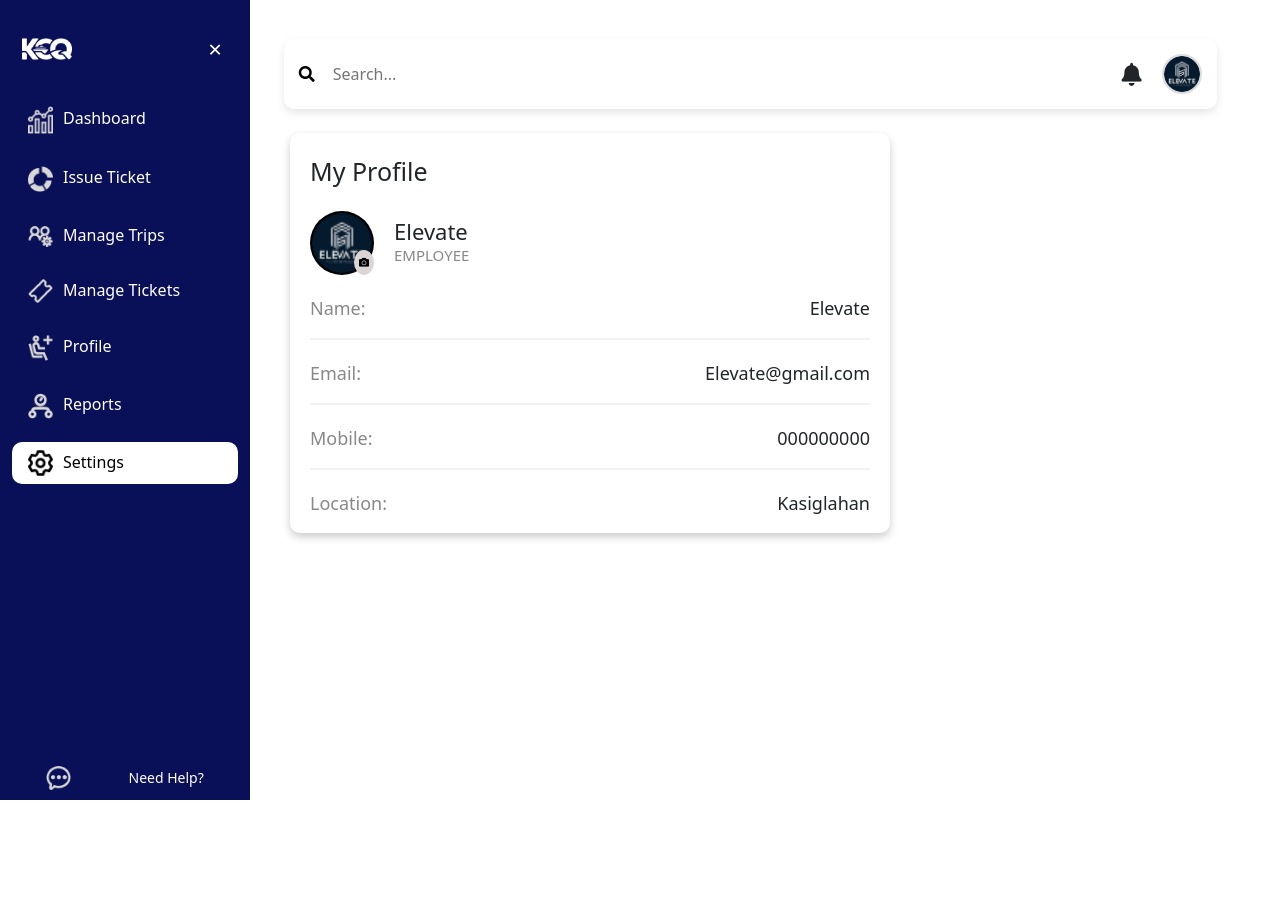
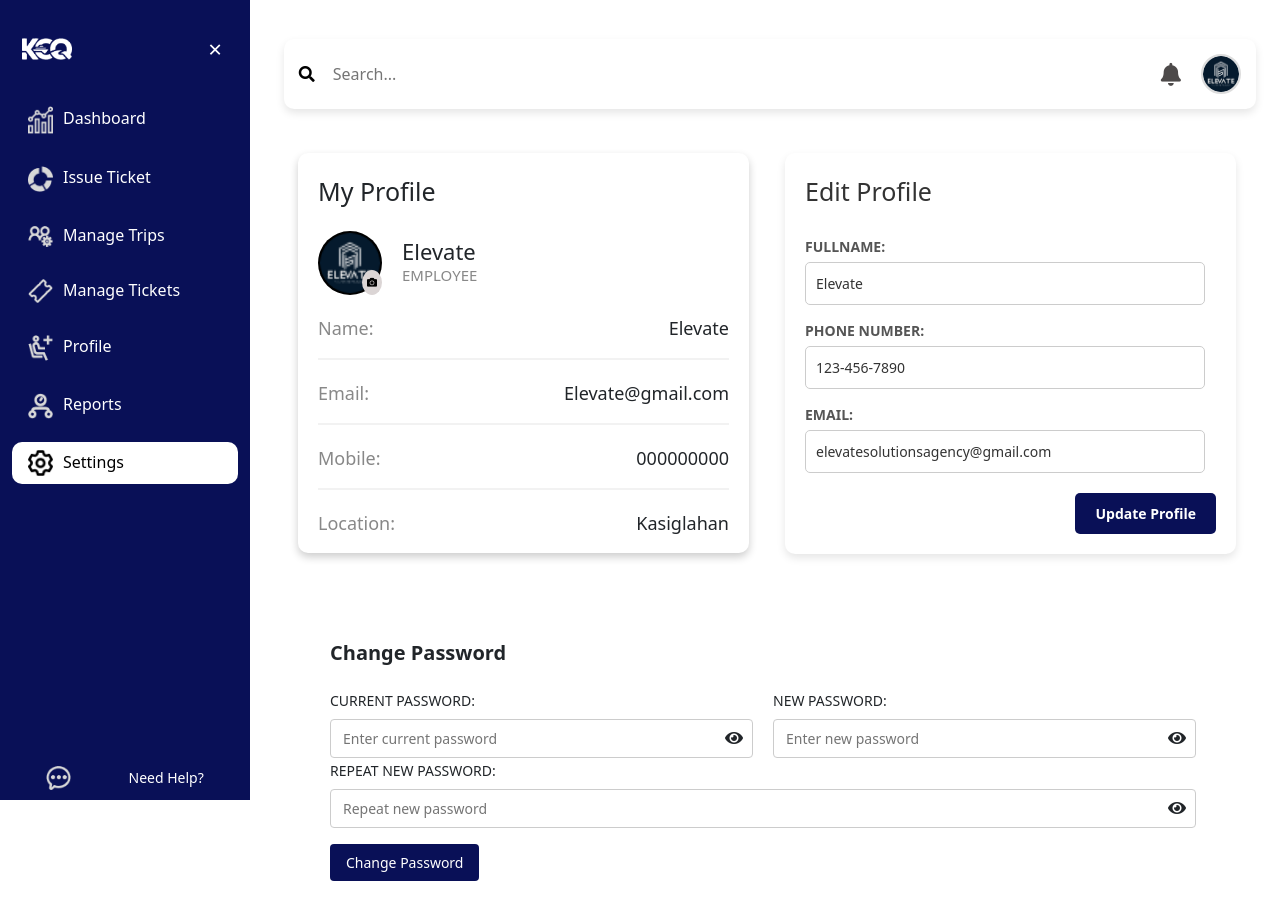
Before and after one commit to Elevate-Company/KCQ-Ferry-Ticketing-System, a React (Create React App) app in the folder frontend/: page /settings in a window 1280 px wide. Shown: the top 920 px of the page. Before the commit the page ends 800 px from the top, so only its background shows below. Built offline with nearby package versions, Linux system fonts and the light colour scheme.

Commit message:
finish profile settings mockup screen

```diff
--- /dev/null
+++ b/frontend/src/core/settings/changepassword.js
@@ -0,0 +1,78 @@
+import React, { useState } from 'react';
+import '../../css/changepassword.css';
+
+function ChangePassword() {
+  const [passwordVisible, setPasswordVisible] = useState(false);
+  const [repeatPasswordVisible, setRepeatPasswordVisible] = useState(false);
+
+  const togglePasswordVisibility = () => {
+    setPasswordVisible(!passwordVisible);
+  };
+
+  const toggleRepeatPasswordVisibility = () => {
+    setRepeatPasswordVisible(!repeatPasswordVisible);
+  };
+
+  return (
+    <div className="change-password-container ms-3 mt-4">
+      <div className="change-password-content">
+        <p className="change-password-title">Change Password</p>
+
+        <div className="password-fields-container">
+          <div className="password-field">
+            <label htmlFor="current-password" className="change-password-label">CURRENT PASSWORD:</label>
+            <div className="password-input-container">
+              <input
+                type={passwordVisible ? "text" : "password"}
+                id="current-password"
+                className="change-password-input current-password-input"
+                placeholder="Enter current password"
+              />
+              <i
+                className={`fa${passwordVisible ? 's fa-eye-slash' : 's fa-eye'} eye-icon`}
+                onClick={togglePasswordVisibility}
+              ></i>
+            </div>
+          </div>
+
+          <div className="password-field">
+            <label htmlFor="new-password" className="change-password-label">NEW PASSWORD:</label>
+            <div className="password-input-container">
+              <input
+                type={passwordVisible ? "text" : "password"}
+                id="new-password"
+                className="change-password-input new-password-input"
+                placeholder="Enter new password"
+              />
+              <i
+                className={`fa${passwordVisible ? 's fa-eye-slash' : 's fa-eye'} eye-icon`}
+                onClick={togglePasswordVisibility}
+              ></i>
+            </div>
+          </div>
+        </div>
+
+        <div className="password-field last">
+          <div className="repeat-password-field">
+            <label htmlFor="repeat-new-password" className="change-password-label">REPEAT NEW PASSWORD:</label>
+            <div className="password-input-container">
+              <input
+                type={repeatPasswordVisible ? "text" : "password"}
+                id="repeat-new-password"
+                className="change-password-input repeat-password-input"
+                placeholder="Repeat new password"
+              />
+              <i
+                className={`fa${repeatPasswordVisible ? 's fa-eye-slash' : 's fa-eye'} eye-icon`}
+                onClick={toggleRepeatPasswordVisibility}
+              ></i>
+            </div>
+          </div>
+          <button className="change-password-button mt-3">Change Password</button>
+        </div>
+      </div>
+    </div>
+  );
+}
+
+export default ChangePassword;
--- /dev/null
+++ b/frontend/src/core/settings/editcard.js
@@ -0,0 +1,42 @@
+import React from 'react';
+import '../../css/editcard.css';
+
+function EditCard() {
+  return (
+    <div className="editcard-container ms-3 mt-4">
+      <div className="editcard-content">
+        <p className="editcard-title">Edit Profile</p>
+
+        <label htmlFor="fullname" className="editcard-label">FULLNAME:</label>
+        <input
+          type="text"
+          id="fullname"
+          className="editcard-input"
+          defaultValue="Elevate"
+        />
+
+        <label htmlFor="phone" className="editcard-label">PHONE NUMBER:</label>
+        <input
+          type="text"
+          id="phone"
+          className="editcard-input"
+          defaultValue="123-456-7890"
+        />
+
+        <label htmlFor="email" className="editcard-label">EMAIL:</label>
+        <input
+          type="email"
+          id="email"
+          className="editcard-input"
+          defaultValue="elevatesolutionsagency@gmail.com"
+        />
+
+        <div className="editcard-button-container">
+          <button className="update-profile-button">Update Profile</button>
+        </div>
+      </div>
+    </div>
+  );
+}
+
+export default EditCard;
--- a/frontend/src/core/settings/profilecard.js
+++ b/frontend/src/core/settings/profilecard.js
@@ -4,7 +4,7 @@ import avatar from '../../assets/avatar.png';
 
 function ProfileCard() {
   return (
-    <div className="profile-card-container ms-3 mt-4">
+    <div className="profile-card-container ms-1 mt-4">
       <div className="profile-card-content">
         <p>My Profile</p>
         <div className="profile-info-container">
--- a/frontend/src/core/settings/settings.js
+++ b/frontend/src/core/settings/settings.js
@@ -1,13 +1,21 @@
 import React from 'react';
 import Navbar from '../navbar';
 import ProfileCard from './profilecard';
-
+import EditCard from './editcard';
+import ChangePassword from './changepassword'; // Import the ChangePassword component
+import '../../css/settings.css';
 
 function Settings() {
   return (
     <div>
       <Navbar />
-      <ProfileCard />
+      <div className="settings-container">
+        <ProfileCard />
+        <EditCard />
+      </div>
+      <div className="settings-container">
+        <ChangePassword /> {/* Display ChangePassword below */}
+      </div>
     </div>
   );
 }
--- /dev/null
+++ b/frontend/src/css/changepassword.css
@@ -0,0 +1,67 @@
+.change-password-container {
+    margin: 20px;
+}
+
+.change-password-content {
+    padding: 20px;
+}
+
+.change-password-title {
+    font-size: 20px;
+    font-weight: bold;
+    margin-bottom: 20px;
+}
+
+.change-password-label {
+    font-size: 14px;
+    margin-bottom: 8px;
+}
+
+.password-fields-container {
+    display: flex;
+    gap: 20px;
+    flex-wrap: wrap;  /* Wrap the elements if necessary */
+}
+
+.password-field {
+    flex: 1;
+    min-width: 280px; /* Ensure fields don't get too small on smaller screens */
+}
+
+.change-password-input {
+    width: 100%;
+    padding: 8px 12px;
+    font-size: 14px;
+    border-radius: 4px;
+    border: 1px solid #ccc;
+}
+
+.password-input-container {
+    position: relative;
+}
+
+.eye-icon {
+    position: absolute;
+    right: 10px;
+    top: 50%;
+    transform: translateY(-50%);
+    cursor: pointer;
+}
+
+.change-password-button {
+    width: auto;
+    padding: 8px 16px;
+    background-color: #091057;
+    color: white;
+    font-size: 14px;
+    border: none;
+    border-radius: 4px;
+    cursor: pointer;
+    display: inline-flex;
+    align-items: center;
+    justify-content: center;
+}
+
+.change-password-button:hover {
+    background-color: #071044;
+}
--- /dev/null
+++ b/frontend/src/css/editcard.css
@@ -0,0 +1,69 @@
+.editcard-container {
+    width: 100%;
+    max-width: 1200px;
+    margin: 20px auto;
+    padding: 20px;
+    background-color: #fff;
+    border-radius: 10px;
+    box-shadow: 0 4px 8px rgba(0, 0, 0, 0.1);
+}
+
+.editcard-content {
+    display: flex;
+    flex-direction: column;
+    align-items: flex-start;
+    position: relative;
+}
+
+.editcard-title {
+    font-size: 25px;
+    margin-bottom: 10px;
+    color: #333;
+}
+
+.editcard-label {
+    margin-top: 15px;
+    margin-bottom: 5px;
+    font-size: 14px;
+    font-weight: bold;
+    color: #555;
+}
+
+.editcard-input {
+    width: 100%;
+    max-width: 400px;
+    padding: 10px;
+    font-size: 14px;
+    border: 1px solid #ccc;
+    border-radius: 5px;
+    outline: none;
+    color: #333;
+}
+
+.editcard-input:focus {
+    border-color: #091057;
+    box-shadow: 0 0 5px rgba(9, 16, 87, 0.5);
+}
+
+.editcard-button-container {
+    width: 100%;
+    display: flex;
+    justify-content: flex-end;
+    margin-top: 20px;
+}
+
+.update-profile-button {
+    padding: 10px 20px;
+    font-size: 14px;
+    font-weight: bold;
+    color: white;
+    background-color: #091057;
+    border: none;
+    border-radius: 5px;
+    cursor: pointer;
+    transition: background-color 0.3s ease;
+}
+
+.update-profile-button:hover {
+    background-color: #06316d;
+}
--- a/frontend/src/css/navbar.css
+++ b/frontend/src/css/navbar.css
@@ -7,7 +7,7 @@
   box-shadow: 0 4px 8px rgba(0, 0, 0, 0.1);
   border-radius: 10px;
   margin: 15px;
-  width: 95%;
+  width: 99%;
   margin-left: 1%;
   margin-right: 1%;
 }
@@ -42,6 +42,7 @@
 .notification-icon {
   margin-right: 15px;
   font-size: 23px;
+  color: rgb(77, 74, 74);
 }
 
 .profile-avatar {
--- a/frontend/src/css/settings.css
+++ b/frontend/src/css/settings.css
@@ -0,0 +1,26 @@
+.settings-container {
+  display: flex;
+  flex-wrap: wrap; /* Allows cards to wrap to the next line */
+  justify-content: space-between;
+  align-items: flex-start;
+  margin: 20px;
+  gap: 20px;
+}
+
+.settings-container > div {
+  flex: 1;
+  min-width: 300px; /* Prevents cards from becoming too narrow */
+}
+
+.profile-card-container {
+  max-width: 48%;
+}
+
+.editcard-container {
+  max-width: 48%;
+}
+
+.change-password {
+  width: 100%; /* Ensure the ChangePassword card takes the full width */
+  margin-top: 20px; /* Add margin for spacing */
+}
```
Also changed, not shown: frontend/src/core/settings.js (deleted, +0 -12 lines), frontend/src/assets/menu.png (added).
